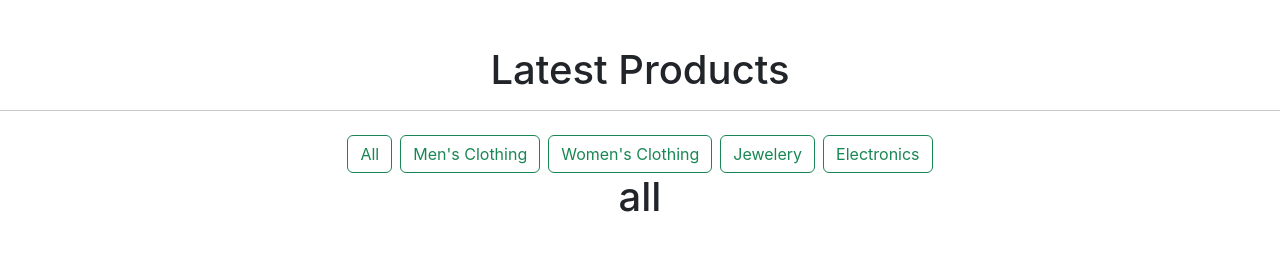
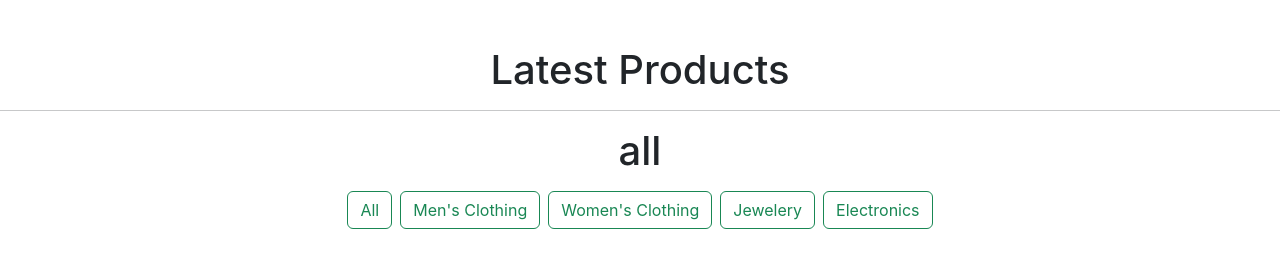
Before and after one commit to Brendafrenjo/new-app, a React (Create React App) app: page / in a window 1280 px wide. Shown: the part 883-1150 px from the top of the page. Built offline with nearby package versions, Linux system fonts and the light colour scheme; no server answers.

Commit message:
Created showProducts Function

```diff
--- a/src/Products.js
+++ b/src/Products.js
@@ -1,20 +1,18 @@
-import React, { useState } from "react";
+import React, { useState, useEffect } from "react";
 
 export default function Products() {
   const [productType, setProductType] = useState("all");
+  const [items, setItems] = useState([]);
 
-  function showProducts() {}
+  useEffect(() => {
+    fetch(`https://fakestoreapi.com/categories`)
+      .then((res) => res.json())
+      .then((json) => setItems(json));
+  }, [productType]);
 
-  function searchProduct() {
-    fetch(`https://fakestoreapi.com/products`)
-      .then((res) => res.json())
-      .then((json) => console.log(json));
-  }
-
+  function showProducts() {
     return (
-    <div className="Products mb-5">
-      <h1 className="mt-5 mb-3">Latest Products</h1>
-      <hr />
+      <div>
         <button
           onClick={() => setProductType("all")}
           className="btn btn-outline-success me-2 mt-2"
@@ -45,8 +43,16 @@ export default function Products() {
         >
           Electronics
         </button>
-      <h1>{productType}</h1>
-      <div>{searchProduct()}</div>
       </div>
     );
   }
+
+  return (
+    <div className="Products mb-5">
+      <h1 className="mt-5 mb-3">Latest Products</h1>
+      <hr />
+      <h1>{productType}</h1>
+      <div>{showProducts()}</div>
+    </div>
+  );
+}
```
Lines whose indentation alone changed are shown as unchanged.
